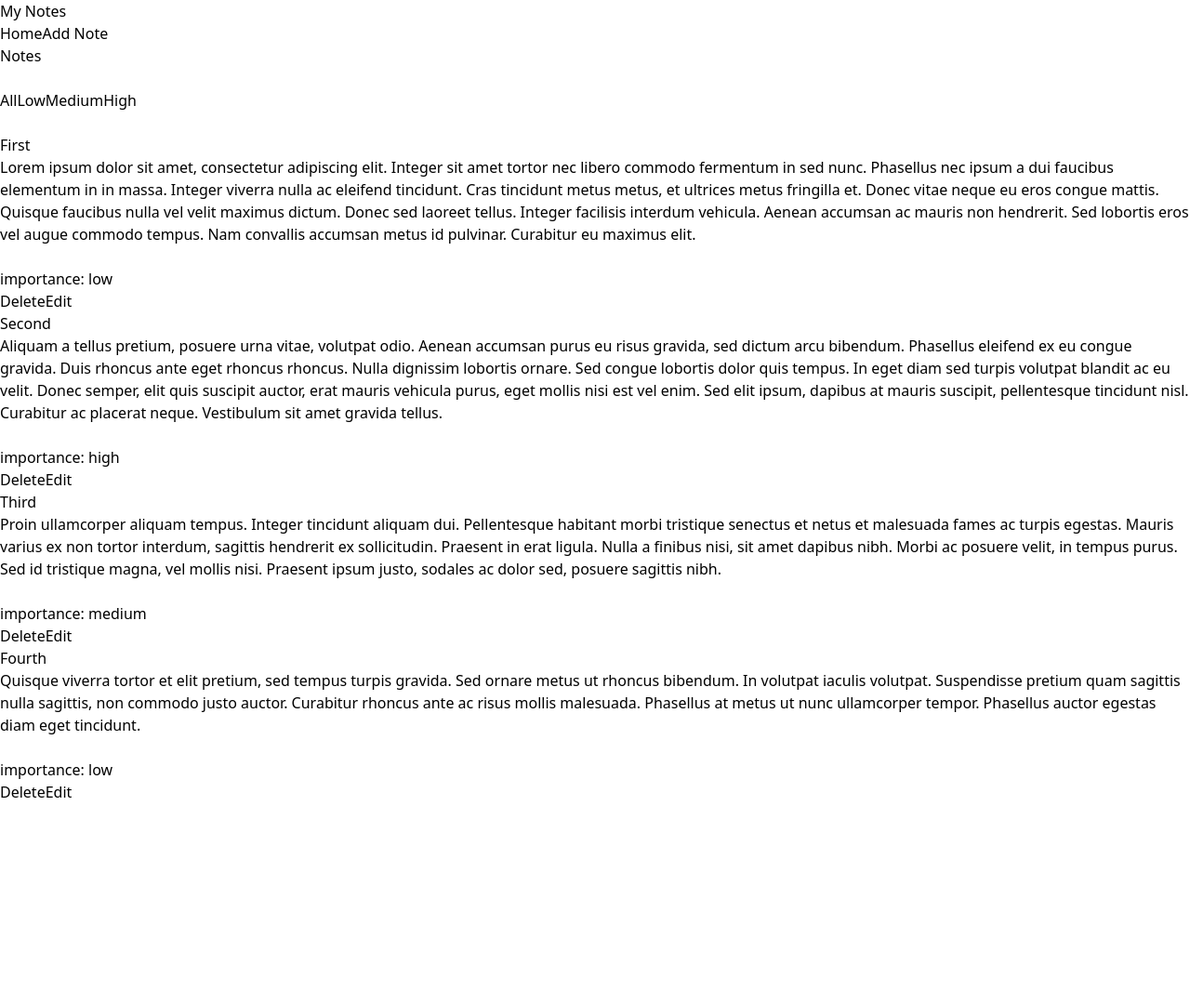
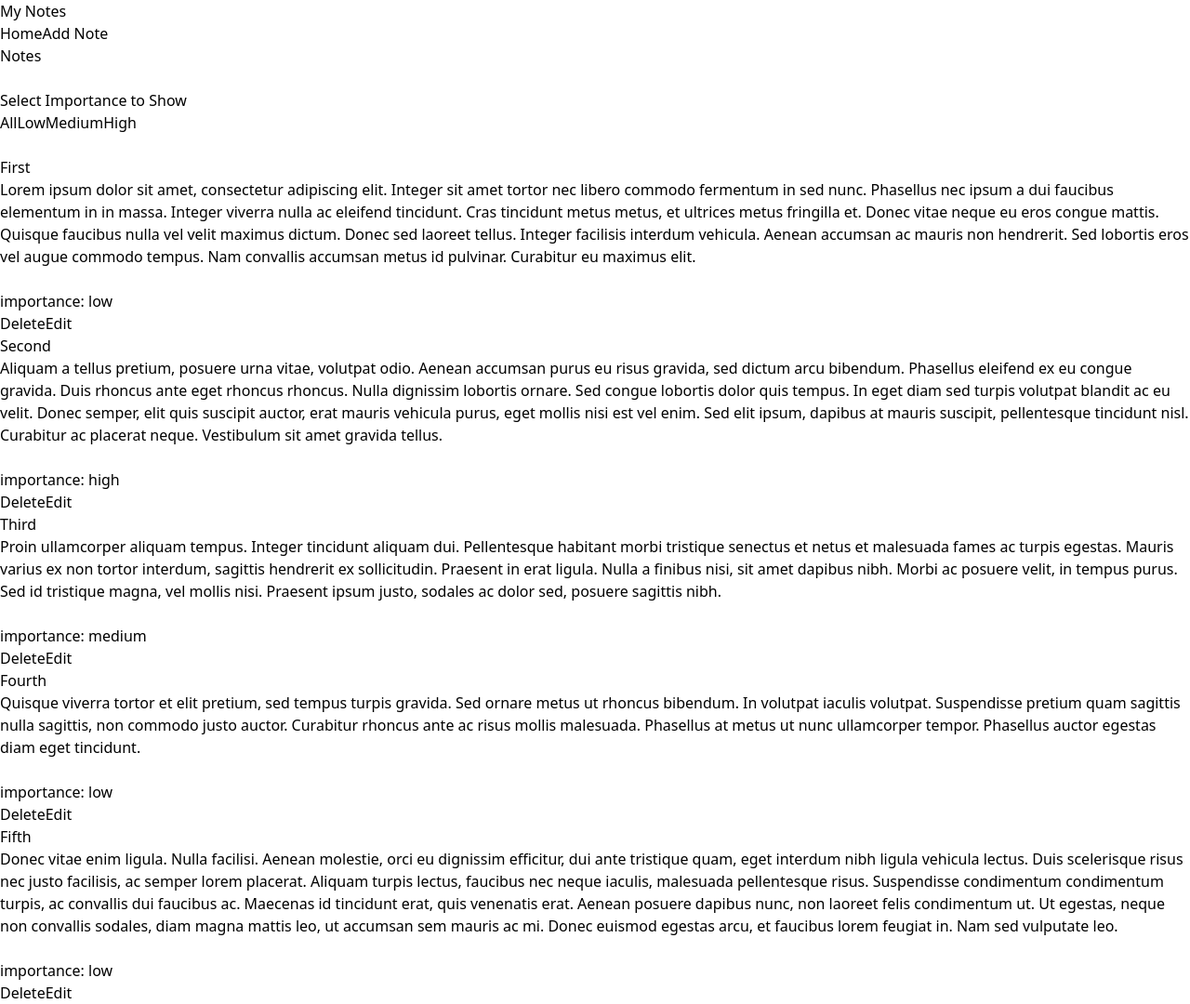
Before and after one commit to syidanasardi/ReactJS-Assignment, a React (Vite) app in the folder note-manager/: page / in a window 1280 px wide. Shown: the whole page at 93% size. Before the commit the page ends 864 px from the top, so only its background shows below. Built offline with nearby package versions, Linux system fonts and the light colour scheme; data requests are answered from the project's data file.

Commit message:
Change Style

```diff
--- a/note-manager/db.json
+++ b/note-manager/db.json
@@ -23,6 +23,12 @@
       "title": "Fourth",
       "content": "Quisque viverra tortor et elit pretium, sed tempus turpis gravida. Sed ornare metus ut rhoncus bibendum. In volutpat iaculis volutpat. Suspendisse pretium quam sagittis nulla sagittis, non commodo justo auctor. Curabitur rhoncus ante ac risus mollis malesuada. Phasellus at metus ut nunc ullamcorper tempor. Phasellus auctor egestas diam eget tincidunt.\n\n",
       "important": "low"
+    },
+    {
+      "id": "e9bd",
+      "title": "Fifth",
+      "content": "Donec vitae enim ligula. Nulla facilisi. Aenean molestie, orci eu dignissim efficitur, dui ante tristique quam, eget interdum nibh ligula vehicula lectus. Duis scelerisque risus nec justo facilisis, ac semper lorem placerat. Aliquam turpis lectus, faucibus nec neque iaculis, malesuada pellentesque risus. Suspendisse condimentum condimentum turpis, ac convallis dui faucibus ac. Maecenas id tincidunt erat, quis venenatis erat. Aenean posuere dapibus nunc, non laoreet felis condimentum ut. Ut egestas, neque non convallis sodales, diam magna mattis leo, ut accumsan sem mauris ac mi. Donec euismod egestas arcu, et faucibus lorem feugiat in. Nam sed vulputate leo.\n\n",
+      "important": "low"
     }
   ]
 }
--- a/note-manager/src/components/Navbar.jsx
+++ b/note-manager/src/components/Navbar.jsx
@@ -2,9 +2,9 @@ import {Link} from 'react-router-dom'
 
 function Navbar() {
     return (
-        <nav className="sticky top-0 bg-red-600 flex flex-row p-4 z-50">
+        <nav className="sticky top-0 bg-red-700 flex flex-row p-4 z-50">
             <p className='text-3xl'>My Notes</p>
-            <div className='space-x-8 absolute right-3'>
+            <div className='space-x-8 absolute right-6'>
                 <Link to="/" className='text-3xl'>Home</Link>
                 <Link to="/create" className='text-3xl'>Add Note</Link>
             </div>
--- a/note-manager/src/pages/Home.jsx
+++ b/note-manager/src/pages/Home.jsx
@@ -58,6 +58,7 @@ function Home() {
   return (
     <div>
       <h1 className='text-5xl text-center m-4'>Notes</h1><br />
+      <h1 className='text-center space-x-36 text-2xl p-4'>Select Importance to Show</h1>
       <div className='text-center space-x-36 text-2xl'>
         <button onClick={handleAllButton} className='hover:font-bold'>All</button>
         <button onClick={handleLowButton} className='hover:font-bold'>Low</button>
```
